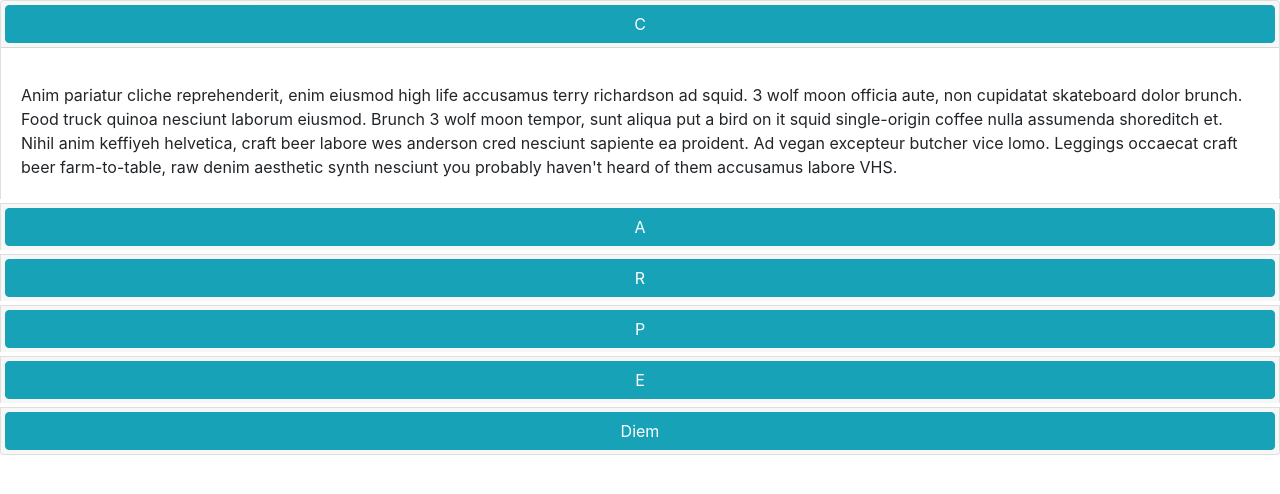
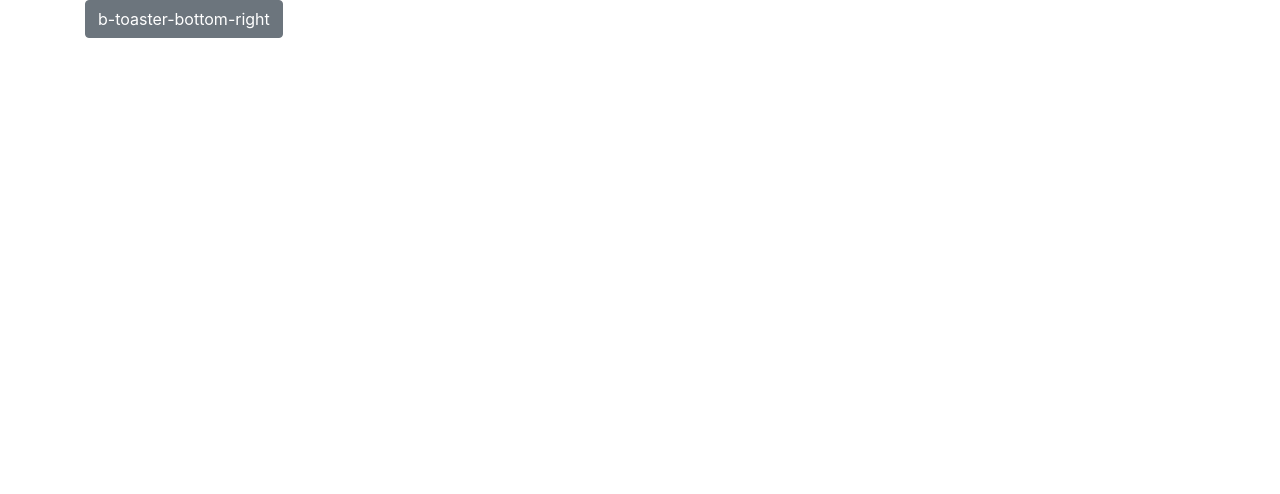
Before and after one commit to micDropper/carpe-diem, a Vue app: page / in a window 1280 px wide. Shown: the top 494 px of the page. Built offline with nearby package versions, Linux system fonts and the light colour scheme.

Commit message:
deploy a test toast

```diff
--- a/package.json
+++ b/package.json
@@ -12,6 +12,8 @@
     "bootstrap": "^4.5.3",
     "bootstrap-vue": "^2.21.2",
     "core-js": "^3.6.5",
+    "popper.js": "^1.16.1",
+    "portal-vue": "^2.1.7",
     "register-service-worker": "^1.7.1",
     "vue": "^2.6.11"
   },
--- a/src/App.vue
+++ b/src/App.vue
@@ -1,14 +1,29 @@
 <template>
-  <Home />
+  <div class="container">
+    <b-button @click="toast('b-toaster-bottom-right', true)" class="mb-2"
+      >b-toaster-bottom-right</b-button
+    >
+  </div>
 </template>
 
 <script>
-import Home from "./components/Home.vue";
-
 export default {
   name: "App",
-  components: {
-    Home
+  data() {
+    return {
+      counter: 0
+    };
+  },
+  methods: {
+    toast(toaster, append = false) {
+      this.counter++;
+      this.$bvToast.toast(`Toast ${this.counter} body content`, {
+        title: `Toaster ${toaster}`,
+        toaster: toaster,
+        solid: true,
+        appendToast: append
+      });
+    }
   }
 };
 </script>
--- a/src/components/Home.vue
+++ b/src/components/Home.vue
@@ -1,96 +1,12 @@
 <template>
-  <div class="accordion" role="tablist">
-    <b-card no-body class="mb-1">
-      <b-card-header header-tag="header" class="p-1" role="tab">
-        <b-button block v-b-toggle.accordion-1 variant="info">C</b-button>
-      </b-card-header>
-      <b-collapse
-        id="accordion-1"
-        visible
-        accordion="my-accordion"
-        role="tabpanel"
-      >
-        <b-card-body>
-          <b-card-text></b-card-text>
-          <b-card-text>{{ text }}</b-card-text>
-        </b-card-body>
-      </b-collapse>
-    </b-card>
-
-    <b-card no-body class="mb-1">
-      <b-card-header header-tag="header" class="p-1" role="tab">
-        <b-button block v-b-toggle.accordion-2 variant="info">A</b-button>
-      </b-card-header>
-      <b-collapse id="accordion-2" accordion="my-accordion" role="tabpanel">
-        <b-card-body>
-          <b-card-text>{{ text }}</b-card-text>
-        </b-card-body>
-      </b-collapse>
-    </b-card>
-
-    <b-card no-body class="mb-1">
-      <b-card-header header-tag="header" class="p-1" role="tab">
-        <b-button block v-b-toggle.accordion-3 variant="info">R</b-button>
-      </b-card-header>
-      <b-collapse id="accordion-3" accordion="my-accordion" role="tabpanel">
-        <b-card-body>
-          <b-card-text>{{ text }}</b-card-text>
-        </b-card-body>
-      </b-collapse>
-    </b-card>
-
-    <b-card no-body class="mb-1">
-      <b-card-header header-tag="header" class="p-1" role="tab">
-        <b-button block v-b-toggle.accordion-4 variant="info">P</b-button>
-      </b-card-header>
-      <b-collapse id="accordion-4" accordion="my-accordion" role="tabpanel">
-        <b-card-body>
-          <b-card-text>{{ text }}</b-card-text>
-        </b-card-body>
-      </b-collapse>
-    </b-card>
-
-    <b-card no-body class="mb-1">
-      <b-card-header header-tag="header" class="p-1" role="tab">
-        <b-button block v-b-toggle.accordion-5 variant="info">E</b-button>
-      </b-card-header>
-      <b-collapse id="accordion-5" accordion="my-accordion" role="tabpanel">
-        <b-card-body>
-          <b-card-text>{{ text }}</b-card-text>
-        </b-card-body>
-      </b-collapse>
-    </b-card>
-
-    <b-card no-body class="mb-1">
-      <b-card-header header-tag="header" class="p-1" role="tab">
-        <b-button block v-b-toggle.accordion-6 variant="info">Diem</b-button>
-      </b-card-header>
-      <b-collapse id="accordion-6" accordion="my-accordion" role="tabpanel">
-        <b-card-body>
-          <b-card-text>{{ text }}</b-card-text>
-        </b-card-body>
-      </b-collapse>
-    </b-card>
+  <div>
+    Home
   </div>
 </template>
 
 <script>
 export default {
-  name: "Home",
-  data() {
-    return {
-      text: `
-          Anim pariatur cliche reprehenderit, enim eiusmod high life accusamus terry
-          richardson ad squid. 3 wolf moon officia aute, non cupidatat skateboard dolor
-          brunch. Food truck quinoa nesciunt laborum eiusmod. Brunch 3 wolf moon
-          tempor, sunt aliqua put a bird on it squid single-origin coffee nulla
-          assumenda shoreditch et. Nihil anim keffiyeh helvetica, craft beer labore
-          wes anderson cred nesciunt sapiente ea proident. Ad vegan excepteur butcher
-          vice lomo. Leggings occaecat craft beer farm-to-table, raw denim aesthetic
-          synth nesciunt you probably haven't heard of them accusamus labore VHS.
-        `
-    };
-  }
+  name: "Home"
 };
 </script>
 
--- a/src/main.js
+++ b/src/main.js
@@ -2,9 +2,11 @@ import Vue from "vue";
 import App from "./App.vue";
 import "./registerServiceWorker";
 import BootstrapVue from "bootstrap-vue";
+import PortalVue from "portal-vue";
 import "bootstrap/dist/css/bootstrap.min.css";
 
 Vue.use(BootstrapVue);
+Vue.use(PortalVue);
 
 Vue.config.productionTip = true;
 
--- a/src/registerServiceWorker.js
+++ b/src/registerServiceWorker.js
@@ -19,8 +19,11 @@ if (process.env.NODE_ENV === "production") {
     updatefound() {
       console.log("New content is downloading.");
     },
-    updated() {
+    updated(registration) {
       console.log("New content is available; please refresh.");
+      document.dispatchEvent(
+        new CustomEvent("serviceWorkerUpdated", { payload: registration })
+      );
     },
     offline() {
       console.log(
```
Also changed, not shown: src/mixins/update.js (added, +53 -0 lines).
